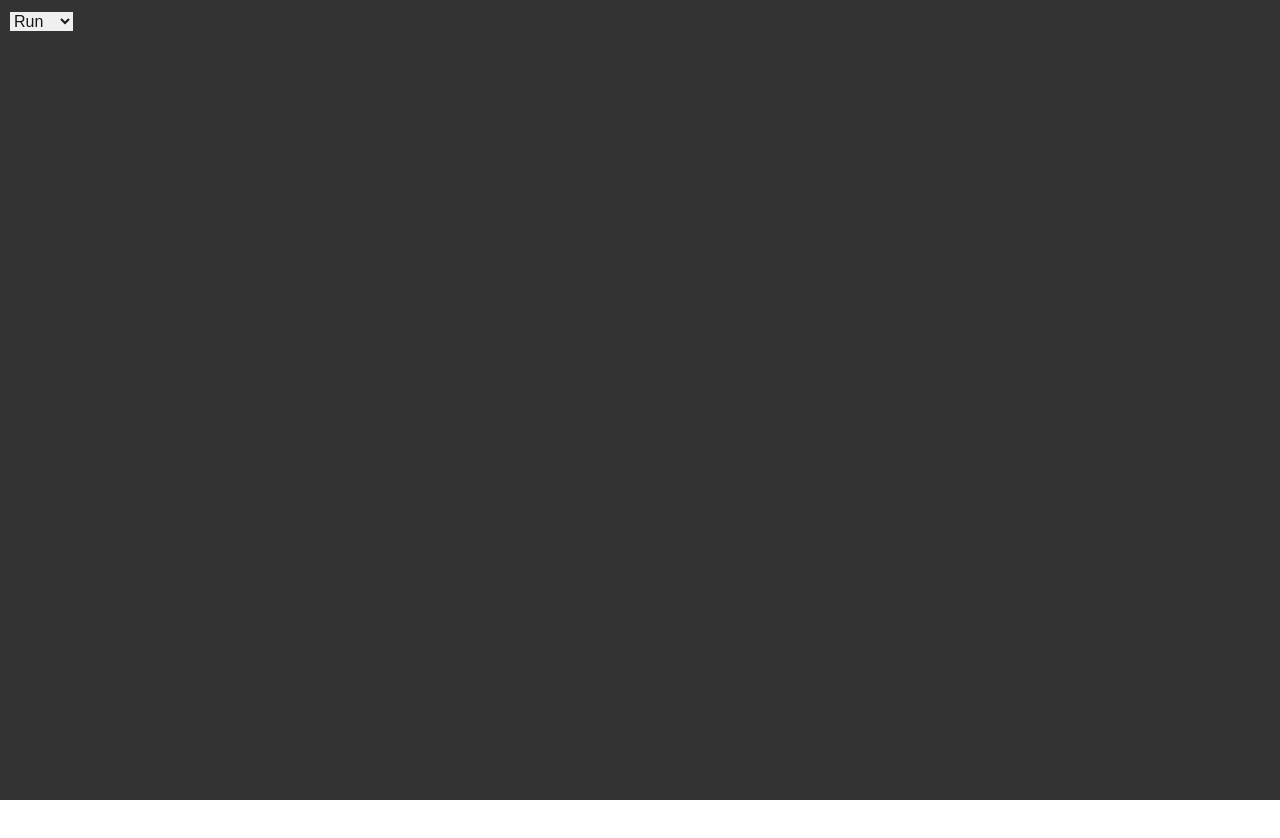
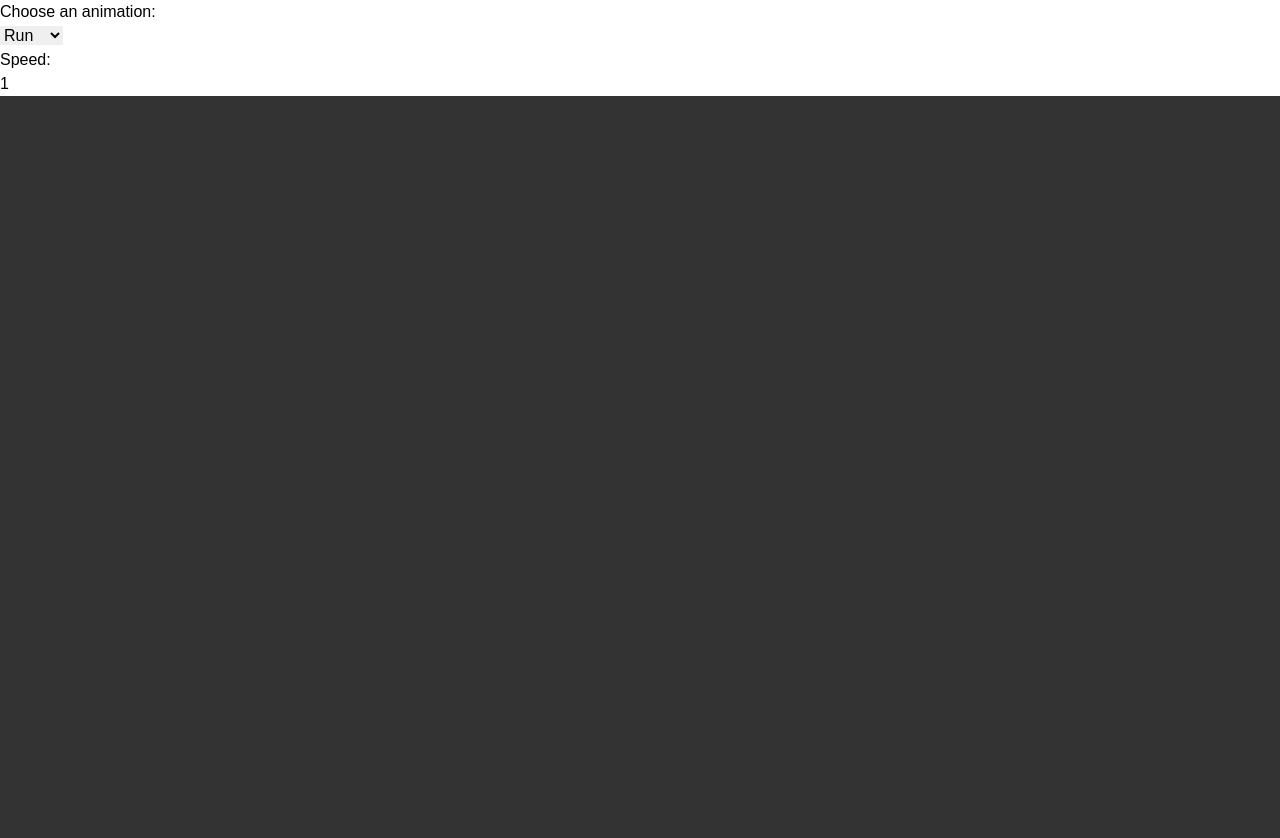
Before and after one commit to liang256/simple-next-spine-website, a Next.js app: page /switch-animation in a window 1280 px wide. Shown: the top 838 px of the page. Before the commit the page ends 800 px from the top, so only its background shows below. Built offline with nearby package versions, Linux system fonts and the light colour scheme; no server answers.

Commit message:
feat: enable anim speed control

```diff
--- a/pages/components/AnimationSelector.js
+++ /dev/null
@@ -1,17 +0,0 @@
-import React from "react";
-
-const AnimationSelector = ({ onAnimationChange }) => {
-  return (
-    <div style={{ position: "absolute", top: 10, left: 10, zIndex: 1000 }}>
-      <select onChange={(e) => onAnimationChange(e.target.value)}>
-        <option value="run">Run</option>
-        <option value="jump">Jump</option>
-        <option value="idle">Idle</option>
-        <option value="death">Death</option>
-        <option value="hit">Hit</option>
-      </select>
-    </div>
-  );
-};
-
-export default AnimationSelector;
--- a/pages/components/SpineCharacter.js
+++ b/pages/components/SpineCharacter.js
@@ -1,6 +1,6 @@
 import { useEffect, useRef } from "react";
 
-export default function SpineCharacter({ currentAnimation }) {
+export default function SpineCharacter({ currentAnimation, animationSpeed = 1 }) {
   const canvasRef = useRef(null);
   const animationStateRef = useRef(null); // Use a ref to hold animationState
   let renderRef = useRef(null); // Ref to hold the render function
@@ -26,7 +26,7 @@ export default function SpineCharacter({ currentAnimation }) {
       skeleton.scaleX = scale;
       skeleton.scaleY = -scale;
 
-      animationStateRef.current.update(delta);
+      animationStateRef.current.update(delta * animationStateRef.current.timeScale); // Apply timeScale
       animationStateRef.current.apply(skeleton);
       skeleton.updateWorldTransform(window.spine.Physics.update);
       skeletonRenderer.draw(skeleton);
@@ -65,11 +65,12 @@ export default function SpineCharacter({ currentAnimation }) {
       const animationStateData = new window.spine.AnimationStateData(skeleton.data);
       animationStateData.defaultMix = 0.2;
       const animationState = new window.spine.AnimationState(animationStateData);
+      animationState.timeScale = animationSpeed; // Set initial animation speed
 
       animationStateRef.current = animationState; // Store in ref
 
       // Set initial animation
-      animationState.setAnimation(0, "run", true);
+      animationState.setAnimation(0, currentAnimation, true);
 
       renderRef.current = requestAnimationFrame(render); // Start rendering
     };
@@ -89,7 +90,7 @@ export default function SpineCharacter({ currentAnimation }) {
         window.cancelAnimationFrame(renderRef.current);
       }
     };
-  }, []);
+  }, [animationSpeed]); // Depend on animationSpeed
 
   // Handle animation change
   useEffect(() => {
@@ -98,6 +99,13 @@ export default function SpineCharacter({ currentAnimation }) {
     }
   }, [currentAnimation]);
 
+  // Update animation speed
+  useEffect(() => {
+    if (animationStateRef.current) {
+      animationStateRef.current.timeScale = animationSpeed;
+    }
+  }, [animationSpeed]);
+
   return (
     <canvas
       ref={canvasRef}
--- a/pages/switch-animation.js
+++ b/pages/switch-animation.js
@@ -1,14 +1,23 @@
 import React, { useState } from "react";
 import SpineCharacter from "./components/SpineCharacter";
-import AnimationSelector from "./components/AnimationSelector";
 
 export default function Home() {
   const [currentAnimation, setCurrentAnimation] = useState("run");
+  const [speed, setSpeed] = useState(1);
 
   return (
-    <div>
-      <AnimationSelector onAnimationChange={setCurrentAnimation} />
-      <SpineCharacter currentAnimation={currentAnimation} />
+    <div className="text-black bg-white">
+      <p>Choose an animation:</p>
+      <select onChange={(e) => setCurrentAnimation(e.target.value)}>
+          <option value="run">Run</option>
+          <option value="jump">Jump</option>
+          <option value="idle">Idle</option>
+          <option value="death">Death</option>
+          <option value="hit">Hit</option>
+      </select>
+      <p>Speed:</p>
+      <input type="number" min="0.1" max="2" step="0.1" value={speed} onChange={(e) => setSpeed(e.target.value)} />
+      <SpineCharacter currentAnimation={currentAnimation} animationSpeed={speed}/>
     </div>
   );
 }
```
